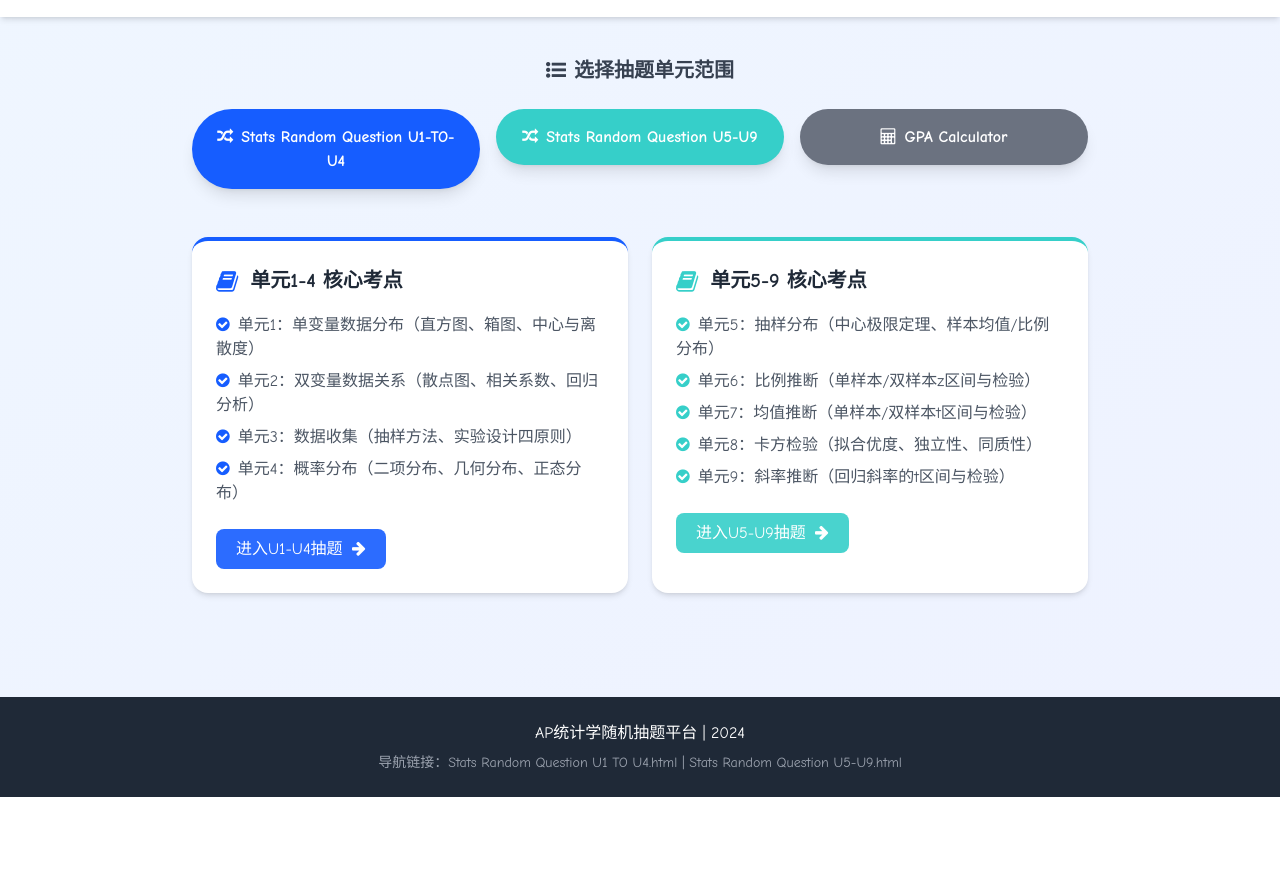
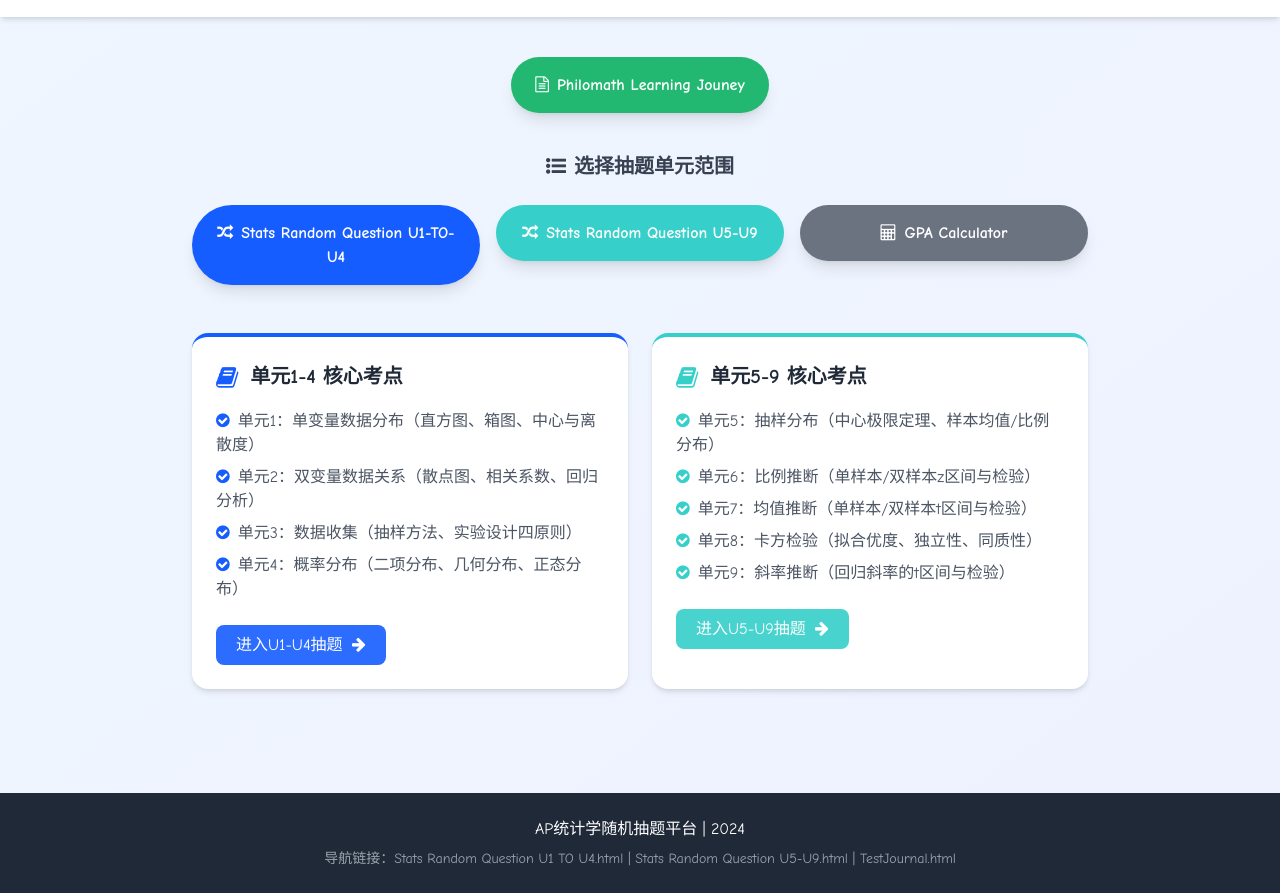
Before and after one commit to liaochenkuo-lck/shishiap, a plain HTML site: page index.html in a window 1280 px wide. Shown: the part 81-974 px from the top of the page. Before the commit the page ends 878 px from the top, so only its background shows below. Drawn offline with nearby package versions, Linux system fonts and the light colour scheme.

Commit message:
Update index.html

```diff
--- a/index.html
+++ b/index.html
@@ -15,6 +15,7 @@
                         unit14: '#165DFF',    // U1-U4 主题色（蓝色）
                         unit59: '#36CFC9',    // U5-U9 主题色（青色）
                         gpa: '#6B7280',       // GPA计算器色（灰色）
+                        doc: '#23B872',       // 文档按钮颜色（绿色）
                     },
                     fontFamily: {
                         comic: ['"Comic Sans MS"', 'cursive', 'sans-serif'],
@@ -57,6 +58,15 @@
 
     <!-- 主要内容区 -->
     <main class="container mx-auto px-4 py-10">
+        <!-- Philomath Learning Jouney 入口按钮 -->
+        <section class="mb-10 text-center">
+            <a href="TestJournal.html" class="inline-block">
+                <button class="btn-nav bg-doc focus:ring-doc">
+                    <i class="fa fa-file-text-o mr-2"></i>Philomath Learning Jouney
+                </button>
+            </a>
+        </section>
+
         <!-- 核心导航按钮区 -->
         <section class="mb-12">
             <h2 class="text-center text-xl font-bold text-gray-700 mb-6">
@@ -132,7 +142,7 @@
     <footer class="bg-gray-800 text-white py-6 mt-16">
         <div class="container mx-auto px-4 text-center">
             <p class="mb-2">AP统计学随机抽题平台 | 2024</p>
-            <p class="text-sm text-gray-400">导航链接：Stats Random Question U1 TO U4.html | Stats Random Question U5-U9.html</p>
+            <p class="text-sm text-gray-400">导航链接：Stats Random Question U1 TO U4.html | Stats Random Question U5-U9.html | TestJournal.html</p>
         </div>
     </footer>
 
```
